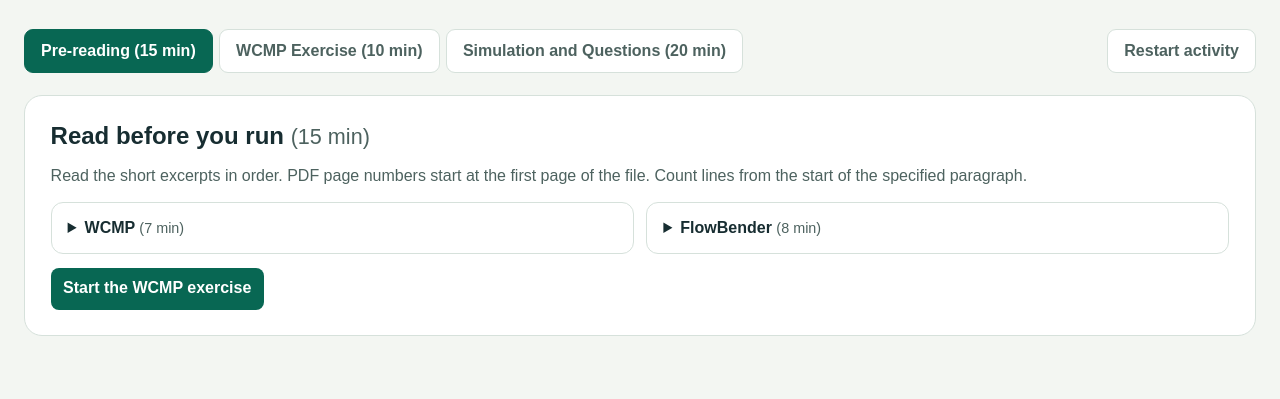
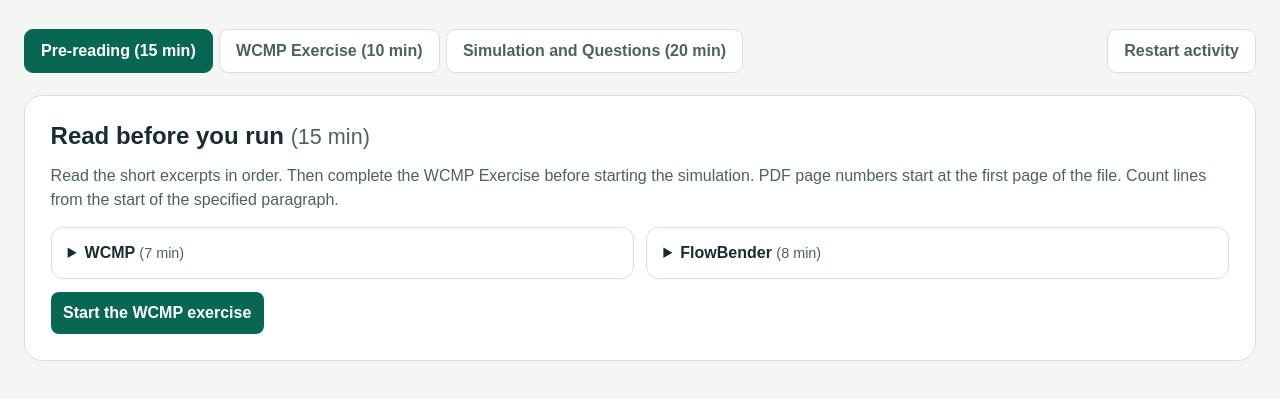
Before and after one commit to yanivsta/routing-class-demo, a plain HTML site: page index.html in a window 1280 px wide. Both pictures are taken after a click on the button "Pre-reading (15 min)". Shown: the part 201-600 px from the top of the page. Drawn offline with Linux system fonts and the light colour scheme.

Commit message:
Point pre-reading instructions to the WCMP exercise

```diff
--- a/index.html
+++ b/index.html
@@ -29,7 +29,7 @@
 
   <section class="reading-guide" id="reading" aria-labelledby="reading-tab" hidden>
     <h2 id="reading-title">Read before you run <span class="reading-time">(15 min)</span></h2>
-    <p>Read the short excerpts in order. PDF page numbers start at the first page of the file. Count lines from the start of the specified paragraph.</p>
+    <p>Read the short excerpts in order. Then complete the WCMP Exercise before starting the simulation. PDF page numbers start at the first page of the file. Count lines from the start of the specified paragraph.</p>
     <div class="reading-papers">
       <details class="reading-paper" data-reading-paper="wcmp">
         <summary>WCMP <span class="reading-time">(7 min)</span></summary>
```
